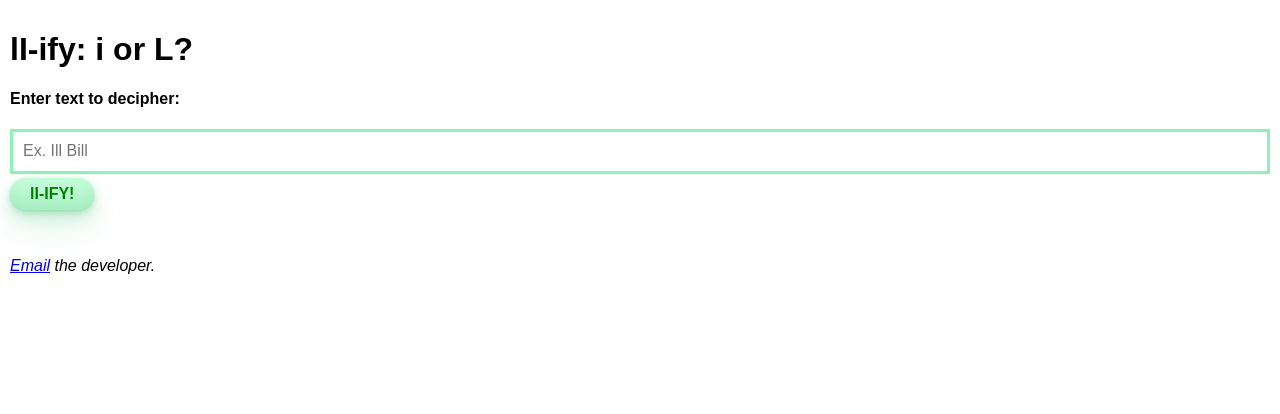
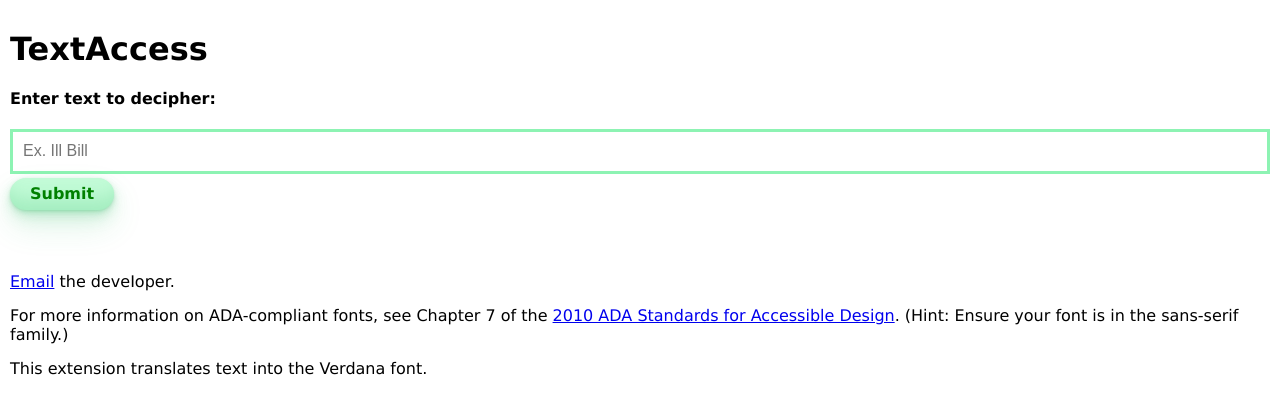
Before and after one commit to jerryli65/Chrome-Extension, a browser extension: page index.html in a window 1280 px wide. Drawn offline with nearby package versions, Linux system fonts and the light colour scheme.

Commit message:
v1, awaiting review

```diff
--- a/index.css
+++ b/index.css
@@ -3,6 +3,10 @@ body {
     padding: 10px;
     font-family: Arial, Helvetica, sans-serif;
     min-width: 300px;
+}
+
+h1, h4, p {
+    font-family: Verdana, sans-serif;
 }
 
 input {
@@ -21,9 +25,9 @@ button {
     font-weight: bold;
 }
 
-#p-deciphered {
+#p-deciphered, address {
     margin-top: 10px;
-    font-family: Verdana, Helvetica, sans-serif;
+    font-family: Verdana, sans-serif;
     font-size: large;
 }
 
@@ -34,7 +38,7 @@ button {
     color: green;
     cursor: pointer;
     display: inline-block;
-    font-family: Arial, -apple-system, system-ui, Roboto, sans-serif;
+    font-family: Verdana, sans-serif;
     padding: 7px 20px;
     text-align: center;
     text-decoration: none;
--- a/index.html
+++ b/index.html
@@ -6,20 +6,23 @@
 </head>
 
 <body>
-    <h1>lI-ify: i or L?</h1>
+    <h1>TextAccess</h1>
     <h4>Enter text to decipher:</h4>
 
     <input type="text" id="input-text" placeholder="Ex. Ill Bill">
-    <button id="input-btn">lI-IFY!</button>
+    <button id="input-btn">Submit</button>
     <div id="p-deciphered">
     </div>
 
     <br>
 
     <br>
-    <address>
-        <a href="mailto:jerry.li479@gmail.com">Email</a> the developer.<br>
-    </address>
+    <!-- <address> -->
+        <p><a href="mailto:jerry.li479@gmail.com">Email</a> the deveIoper.</p>
+    <!-- </address> -->
+    <p>For more information on ADA-compliant fonts, see Chapter 7 of the <a href="https://archive.ada.gov/regs2010/2010ADAStandards/2010ADAStandards.pdf">2010 ADA Standards for Accessible Design</a>. (Hint: Ensure your font is in the sans-serif family.)</p>
+
+    <p>This extension translates text into the Verdana font.</p>
     <script src="index.js"></script>
 </body>
 
--- a/index.js
+++ b/index.js
@@ -3,6 +3,9 @@ const inputBtn = document.getElementById("input-btn");
 const pDeciphered = document.getElementById("p-deciphered");
 
 inputBtn.addEventListener("click", function () {
-    pDeciphered.innerHTML = inputText.value;
+    if (inputText.value == "")
+        pDeciphered.innerHTML = "Ill Bill";
+    else
+        pDeciphered.innerHTML = inputText.value;
     localStorage.setItem("numUses", localStorage.getItem(numUses) + 1);
 });
```
Also changed, not shown: extension_screenshot.png (added), icon.png (added), icon128.png (added), icon48.png (added), manifest.json (added), 1 other file.
